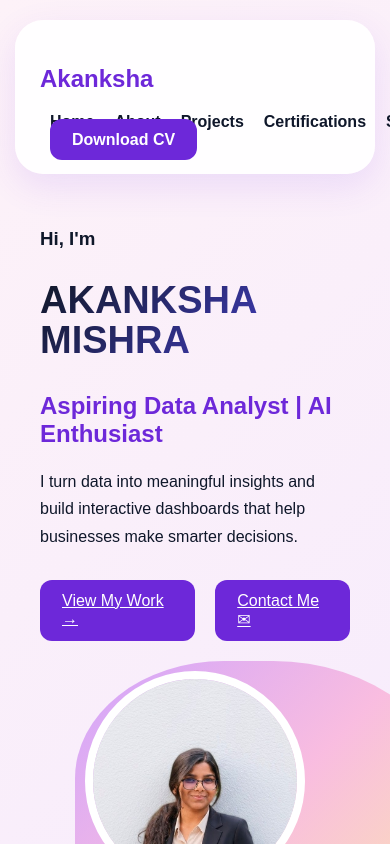
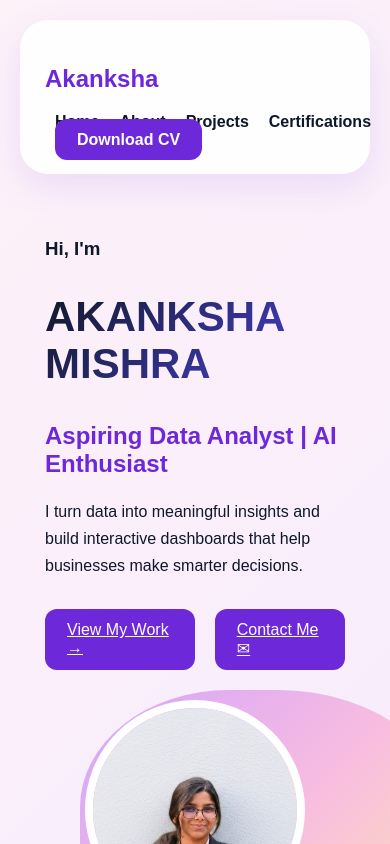
Before and after one commit to akkumishra1974-coder/portfolio-final, a React (Vite) app: page / in a window 390 px wide. Shown: the top 844 px of the page. Built offline with nearby package versions, Linux system fonts and the light colour scheme.

Commit message:
Improve portfolio layout

```diff
--- a/src/App.css
+++ b/src/App.css
@@ -508,3 +508,42 @@ html {
     text-align:center;
     border-radius:20px;
 }
+/* Wider professional page layout */
+.navbar,
+.hero,
+.content-card,
+.cert-section,
+.connect-section,
+.footer {
+  width: calc(100% - 40px);
+  max-width: 1250px;
+  margin-left: auto;
+  margin-right: auto;
+}
+
+/* Keep the name on one line on larger screens */
+.hero-left h1 {
+  font-size: clamp(42px, 5vw, 68px);
+  white-space: nowrap;
+  line-height: 1.1;
+}
+
+/* Give the hero better spacing */
+.hero {
+  min-height: 620px;
+  padding: 60px 45px;
+  gap: 50px;
+}
+
+/* Mobile adjustment */
+@media (max-width: 850px) {
+  .hero-left h1 {
+    white-space: normal;
+    font-size: 42px;
+  }
+
+  .hero {
+    min-height: auto;
+    padding: 35px 25px;
+  }
+}
```
